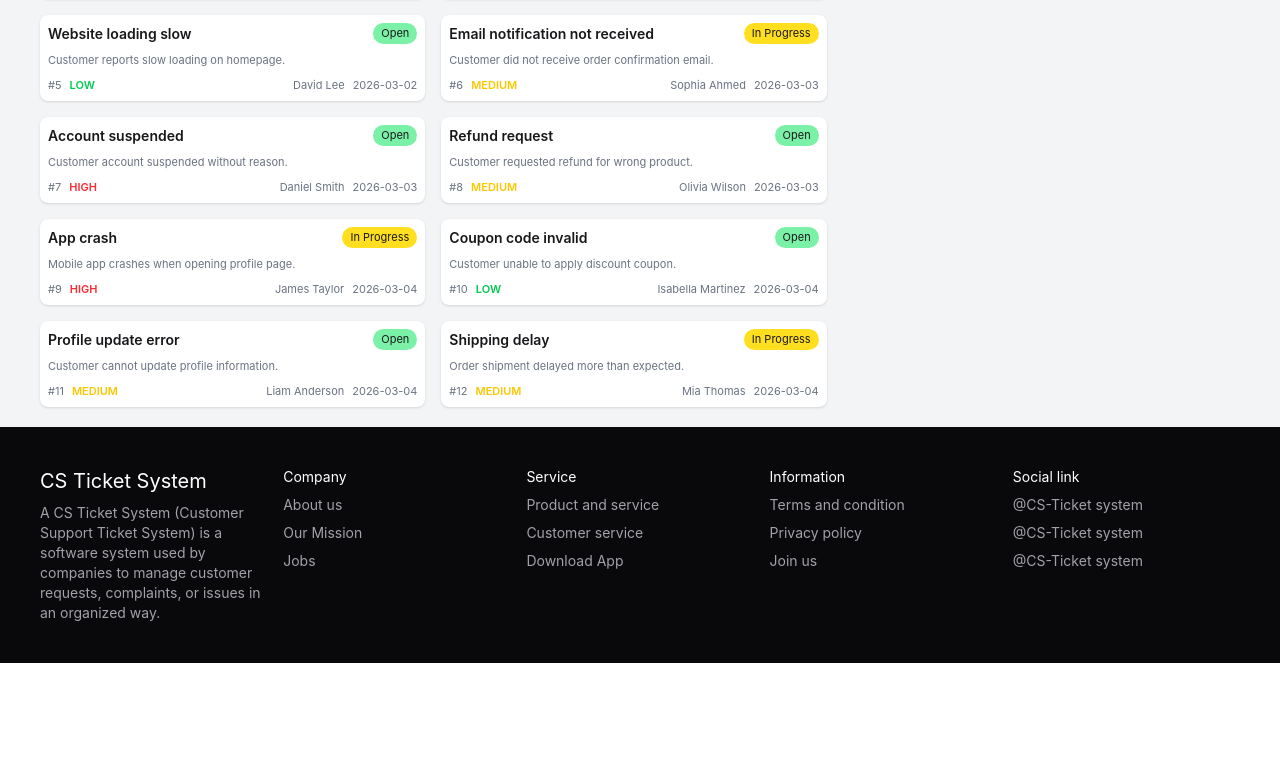
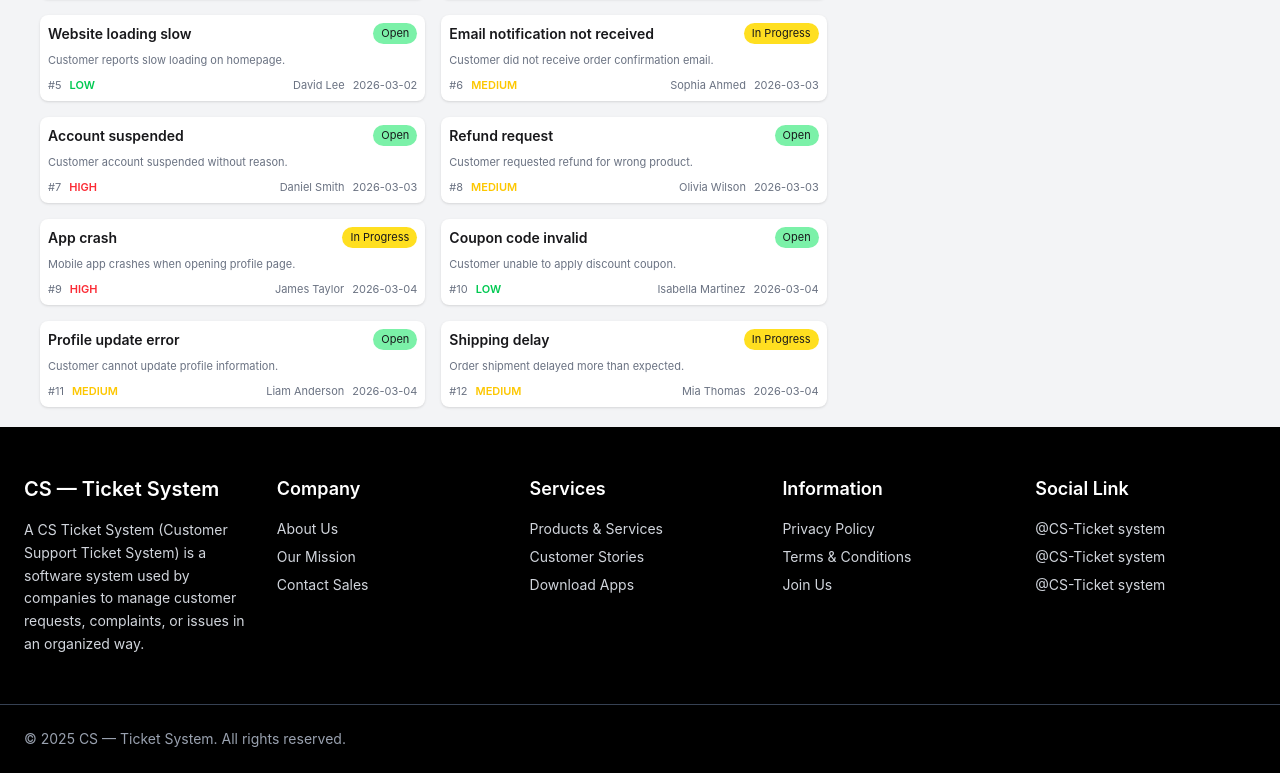
Before and after one commit to sumon1008/customer-support-zone, a React (Vite) app: page / in a window 1280 px wide. Shown: the part 644-1417 px from the top of the page. Before the commit the page ends 1307 px from the top, so only its background shows below. Built offline with nearby package versions, Linux system fonts and the light colour scheme.

Commit message:
udate footer section

```diff
--- a/src/components/Footer/Footer.jsx
+++ b/src/components/Footer/Footer.jsx
@@ -1,39 +1,112 @@
-import React from 'react';
+import React from "react";
 
 const Footer = () => {
   return (
-        <div className='mt-5'>
-            <footer className="footer grid md:grid-cols-5  bg-neutral text-[#A1A1AA]  p-10 ">
+    <div className="mt-5 ">
+      <footer class="bg-black text-gray-300">
+        <div class="max-w-7xl mx-auto px-6 py-12 grid grid-cols-1 sm:grid-cols-2 lg:grid-cols-5 gap-8">
           <div>
-    <h6 className=" text-xl text-white">CS Ticket System</h6>
-   <p >A CS Ticket System (Customer Support Ticket System) is a software system used by companies to manage customer requests, complaints, or issues in an organized way.</p>
-  </div>
-  <div>
-    <h6 className="text-white">Company</h6>
-    <a className="text-gray">About us</a>
-    <a className="link link-hover text-[#A1A1AA]">Our Mission</a>
-    <a className="link link-hover">Jobs</a>
-
+            <h2 class="text-white text-xl font-semibold mb-4">
+              CS — Ticket System
+            </h2>
+            <p class="text-sm leading-relaxed">
+              A CS Ticket System (Customer Support Ticket System) is a software
+              system used by companies to manage customer requests, complaints,
+              or issues in an organized way.
+            </p>
           </div>
 
           <div>
-    <h6 className=" text-white">Service</h6>
-    <a className="link link-hover">Product and service</a>
-    <a className="link link-hover">Customer service</a>
-    <a className="link link-hover">Download App</a>
-  </div>
-  <div>
-    <h6 className=" text-white">Information</h6>
-    <a className="link link-hover">Terms and condition</a>
-    <a className="link link-hover">Privacy policy</a>
-    <a className="link link-hover">Join us</a>
+            <h3 class="text-white text-lg font-semibold mb-4">Company</h3>
+            <ul class="space-y-2 text-sm">
+              <li>
+                <a href="#" class="hover:text-white">
+                  About Us
+                </a>
+              </li>
+              <li>
+                <a href="#" class="hover:text-white">
+                  Our Mission
+                </a>
+              </li>
+              <li>
+                <a href="#" class="hover:text-white">
+                  Contact Sales
+                </a>
+              </li>
+            </ul>
           </div>
 
           <div>
-    <h6 className=" text-white">Social link</h6>
-    <a className="link link-hover">@CS-Ticket system</a>
-    <a className="link link-hover">@CS-Ticket system</a>
-    <a className="link link-hover">@CS-Ticket system</a>
+            <h3 class="text-white text-lg font-semibold mb-4">Services</h3>
+            <ul class="space-y-2 text-sm">
+              <li>
+                <a href="#" class="hover:text-white">
+                  Products & Services
+                </a>
+              </li>
+              <li>
+                <a href="#" class="hover:text-white">
+                  Customer Stories
+                </a>
+              </li>
+              <li>
+                <a href="#" class="hover:text-white">
+                  Download Apps
+                </a>
+              </li>
+            </ul>
+          </div>
+
+          <div>
+            <h3 class="text-white text-lg font-semibold mb-4">Information</h3>
+            <ul class="space-y-2 text-sm">
+              <li>
+                <a href="#" class="hover:text-white">
+                  Privacy Policy
+                </a>
+              </li>
+              <li>
+                <a href="#" class="hover:text-white">
+                  Terms & Conditions
+                </a>
+              </li>
+              <li>
+                <a href="#" class="hover:text-white">
+                  Join Us
+                </a>
+              </li>
+            </ul>
+          </div>
+
+          <div>
+            <h3 class="text-white text-lg font-semibold mb-4">Social Link</h3>
+            <ul class="space-y-2 text-sm">
+              <li>
+                <a href="#" class="hover:text-white">
+                  @CS-Ticket system
+                </a>
+              </li>
+              <li>
+                <a href="#" class="hover:text-white">
+                  @CS-Ticket system
+                </a>
+              </li>
+              <li>
+                <a href="#" class="hover:text-white">
+                  @CS-Ticket system
+                </a>
+              </li>
+            </ul>
+          </div>
+        </div>
+
+        <div class="border-t border-gray-700">
+          <div class="max-w-7xl mx-auto px-6 py-6 flex flex-col md:flex-row justify-between items-center gap-4">
+            <p class="text-sm text-gray-400 ">
+              © 2025 CS — Ticket System. All rights reserved.
+            </p>
+          </div>
         </div>
       </footer>
     </div>
```
Lines whose indentation alone changed are shown as unchanged.
